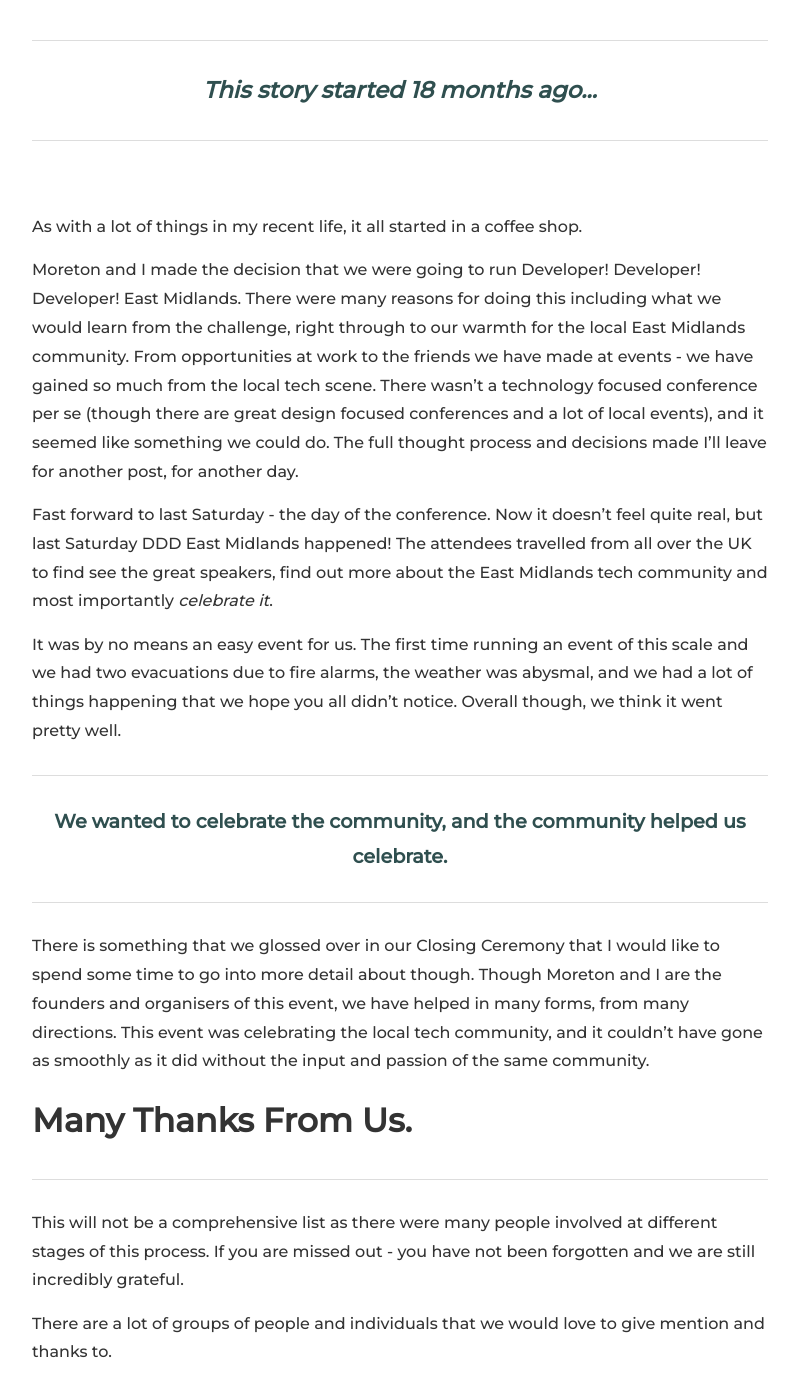
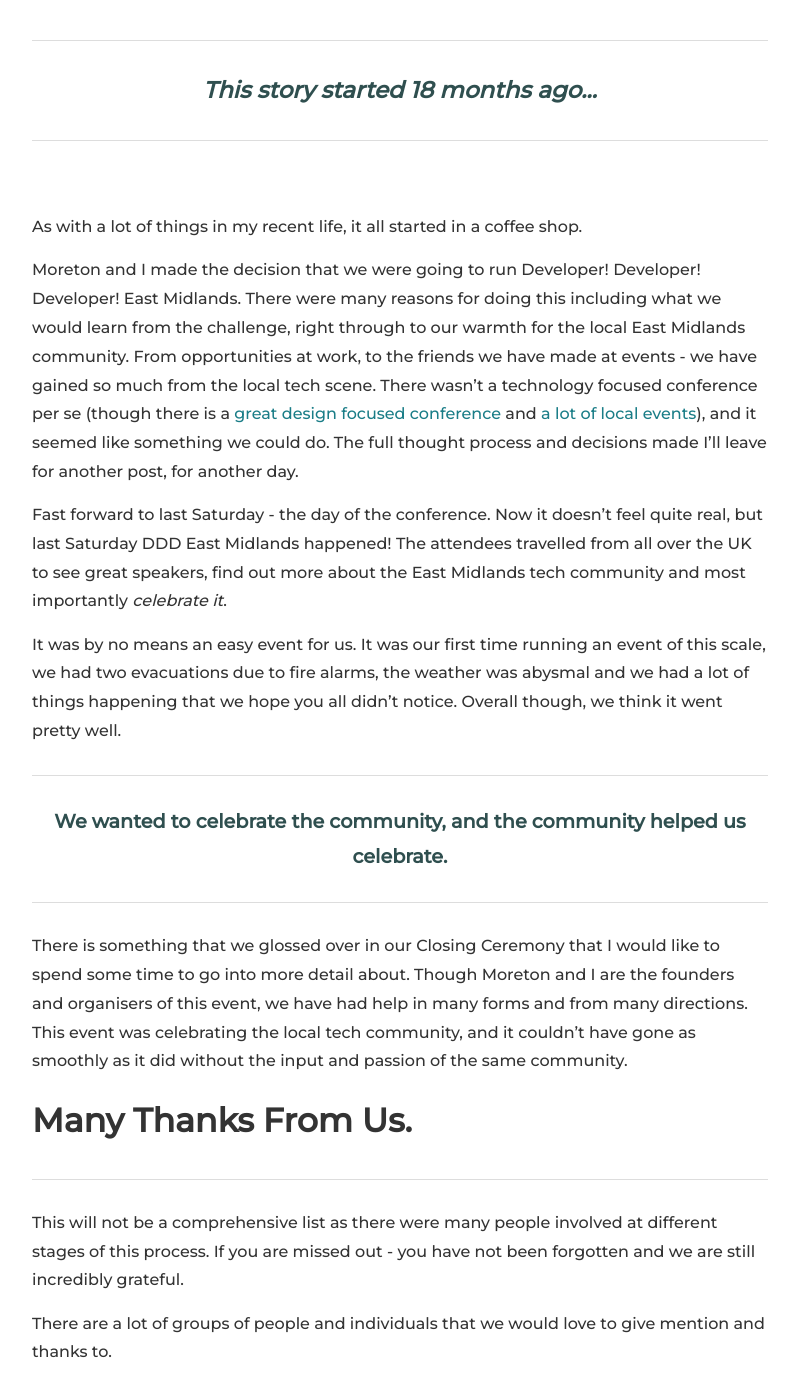
Before and after one commit to DDDEastMidlandsLimited/dddem-blog, a Jekyll site: the page built from _posts/2019-11-01-it-takes-a-community.md, in a window 1280 px wide and 1400 px high, scrolled down 642 px. Shown: the top 1397 px of the window, without its empty margins (240-1039 px from the left). Built offline with Jekyll 4.4.1, drawn with Linux system fonts in a browser that asks for light colours; nearby versions of some CDN libraries; some of the changed text lies outside the part shown.

Commit message:
Fix some typos

```diff
--- a/_posts/2019-11-01-it-takes-a-community.md
+++ b/_posts/2019-11-01-it-takes-a-community.md
@@ -21,11 +21,11 @@
 
 As with a lot of things in my recent life, it all started in a coffee shop.
 
-Moreton and I made the decision that we were going to run Developer! Developer! Developer! East Midlands. There were many reasons for doing this including what we would learn from the challenge, right through to our warmth for the local East Midlands community. From opportunities at work to the friends we have made at events - we have gained so much from the local tech scene. There wasn't a technology focused conference per se (though there are great design focused conferences and a lot of local events), and it seemed like something we could do. The full thought process and decisions made I'll leave for another post, for another day.
+Moreton and I made the decision that we were going to run Developer! Developer! Developer! East Midlands. There were many reasons for doing this including what we would learn from the challenge, right through to our warmth for the local East Midlands community. From opportunities at work, to the friends we have made at events - we have gained so much from the local tech scene. There wasn't a technology focused conference per se (though there is a <a href="https://newadventuresconf.com/2020/" target="_blank">great design focused conference</a> and <a href="https://nottingham.digital/" target="_blank">a lot of local events</a>), and it seemed like something we could do. The full thought process and decisions made I'll leave for another post, for another day.
 
-Fast forward to last Saturday - the day of the conference. Now it doesn't feel quite real, but last Saturday DDD East Midlands happened! The attendees travelled from all over the UK to find see the great speakers, find out more about the East Midlands tech community and most importantly _celebrate it_.
+Fast forward to last Saturday - the day of the conference. Now it doesn't feel quite real, but last Saturday DDD East Midlands happened! The attendees travelled from all over the UK to see great speakers, find out more about the East Midlands tech community and most importantly _celebrate it_.
 
-It was by no means an easy event for us. The first time running an event of this scale and we had two evacuations due to fire alarms, the weather was abysmal, and we had a lot of things happening that we hope you all didn't notice. Overall though, we think it went pretty well.
+It was by no means an easy event for us. It was our first time running an event of this scale, we had two evacuations due to fire alarms, the weather was abysmal and we had a lot of things happening that we hope you all didn't notice. Overall though, we think it went pretty well.
 
 ---
 <center>
@@ -33,7 +33,7 @@
 </center>
 ---
 
-There is something that we glossed over in our Closing Ceremony that I would like to spend some time to go into more detail about though. Though Moreton and I are the founders and organisers of this event, we have helped in many forms, from many directions. This event was celebrating the local tech community, and it couldn't have gone as smoothly as it did without the input and passion of the same community.
+There is something that we glossed over in our Closing Ceremony that I would like to spend some time to go into more detail about. Though Moreton and I are the founders and organisers of this event, we have had help in many forms and from many directions. This event was celebrating the local tech community, and it couldn't have gone as smoothly as it did without the input and passion of the same community.
 
 
 # Many Thanks From Us.
@@ -49,18 +49,18 @@
 
 #### On the day
 
-Firstly, the people how not only came to DDD East Midlands, but also stayed throughout two fire alarms in the miserable weather. Thank you for not only preserving but being supportive, positive and not letting the slight sogginess ruin your day.
+Firstly, the people how not only came to DDD East Midlands, but also stayed throughout two fire alarms in the miserable weather. Thank you for not only persevering but also being supportive, positive and not letting the slight sogginess ruin your day.
 
 We did our best to manage the slight disaster and you all gave us positive words of support when we felt absolutely rotten for what had happened. Thank you so much.
 
 #### Before, during and after
 
-This was the first event Moreton and I have run at this scale. We are really grateful to those who gave a helping hand with what we needed and gave advice based on their own experiences. There are many people who helped us over the last 18 months and I'd like to give special thanks to a few of them.
+We are really grateful to those who gave a helping hand with what we needed and gave advice based on their own experiences. There are many people who helped us over the last 18 months and I'd like to give special thanks to a few of them.
 
 - <a href="https://twitter.com/codesleuth" target="_blank">David Wood.</a> As well as volunteering he helped us get all the equipment back and forth from the venue along with other things.
 
 
-- The Sewards (<a href="https://twitter.com/MrsEmma" target="_blank">Emma</a> and <a href="https://twitter.com/MrAndrew" target="_blank">Andrew</a>) gave loads of advice in the beginning based around their experience with Tech Nottingham and Hack24, as well as sponsoring the initial deposit for the venue. Without their help we wouldn't have had the stunning Conference Centre in October.
+- The Sewards (<a href="https://twitter.com/MrsEmma" target="_blank">Emma</a> and <a href="https://twitter.com/MrAndrew" target="_blank">Andrew</a>) gave loads of advice in the beginning based around their experience with <a href="https://www.technottingham.com/" target=_blank>Tech Nottingham</a> and Hack24, as well as sponsoring the initial deposit for the venue. Without their help we wouldn't have had the stunning Conference Centre in October.
 
 - The Australian DDD Organisers. They answered a lot of our questions in the beginning about running a DDD Conference.
 
@@ -68,11 +68,11 @@
 
 - <a href="https://twitter.com/anna_hax" target="_blank">Anna</a> and <a href="https://twitter.com/JamieTanna" target="_blank">Jamie</a> have kindly run the <a href="https://www.dddeastmidlands.com/hacktoberfest/" target="_blank">Hacktoberfest corner</a>, but have also been helping manage PR's for the DDD East Midlands Blog GitHub account. Anna also took over our Twitter on the day of the conference, making sure you were all getting re-tweeted and responded to.
 
-- <a href="https://twitter.com/short_louise" target="_blank">Louise Paling</a> has given us a lot of things she learnt from being part of the organisation team for DevOpsDayLondon.
+- <a href="https://twitter.com/short_louise" target="_blank">Louise Paling</a> has given us a lot of advice based on what she has learnt from being part of the organisation team for <a href="https://devopsdays.org/events/2020-london/welcome/" target="_blank">DevOpsDayLondon.</a>
 
-- <a href="https://twitter.com/Brunty" target="_blank">Matt Brunt</a> has been a mentor, a speaker and a good friend. He has also been my own personal proof reader!
+- <a href="https://twitter.com/Brunty" target="_blank">Matt Brunt</a> has been a mentor to our speakers, a speaker at the conference and a good friend. He has also been my own personal proof reader!
 
-There are others, but the list will be very long if we mention you all. Thank you everyone for your help from driving us to places, to the friendly words of Support.
+There are others, but the list will be very long if we mention you all. Thank you everyone for your help from driving us to places, to the friendly words of support.
 
 <br/>
 
@@ -163,12 +167,16 @@
 </center>
 ---
 
+Please keep contributing on GitHub, keep feeding back to us and we hope you'll all help us make next year great too.
+
+<br/>
+
 # My Personal Thanks.
 ---
 
 As I've said throughout, it has taken a lot of people to make DDDEM a successful event. It also took a partnership.
 
-I would like to take this opportunity to give explicit thanks to Moreton Brockley. In our pairing I'm the more visible one as I am loud, excitable and all over social media, as such sometimes Moreton doesn't get the recognition I know he deserves.
+I would like to take this opportunity to give explicit thanks to <a href="https://twitter.com/allmobro" target="_blank">Moreton Brockley.</a> In our pairing I'm the more visible one as I am loud, excitable and all over social media. As such sometimes Moreton doesn't get the recognition I know he deserves.
 
 <br/>
 
@@ -182,7 +190,7 @@
 
 On top of all that, he's kept me sane.
 
-As many of you know Moreton is my partner in more ways than one. It's been an absolute pleasure getting to work with him on something we are both passionate about and I couldn't ask for a better partner in crime.
+As many of you know Moreton is my partner in more ways than one. It's been an absolute pleasure getting to work with him on something we are both passionate about and I couldn't ask for a better partner in ~~crime~~ conference organisation.
 
 <br/>
 
@@ -203,19 +211,17 @@
 
 We will release videos of the talks, the photos of the event and will be doing a reskin of the website. We will be keeping a lot of the input from your contributions and adding more issues over the next twelve months.
 
----
+<br/>
 
-<center>
-<h3 class="quote"><i>We look forward to seeing you next year!</i> </h3>
-</center>
-
----
+There is _A LOT_ to look forward to.
 
 Keep and eye on all our social media accounts for more updates in the near future.
 
-Jess.
+I'll be talking to you soon,
 
+_Jess._
 
+---
 
 <div style="text-align:center; width:20%; margin-left: 10%;" markdown="1">
 <img src="{{site.baseurl}}/assets/logo.png" alt="Logo">
```
Also changed, not shown: other parts of _posts/2019-11-01-it-takes-a-community.md (+6 -2 lines).
